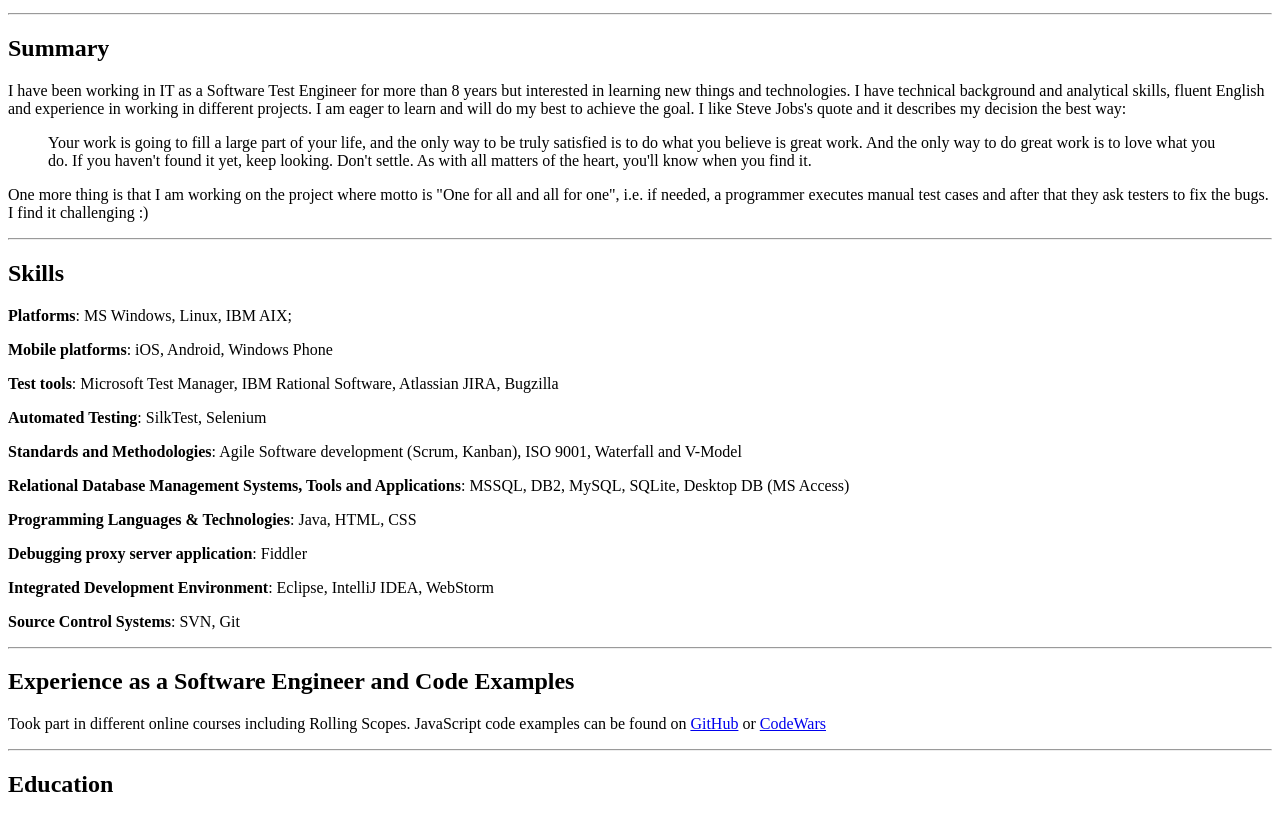
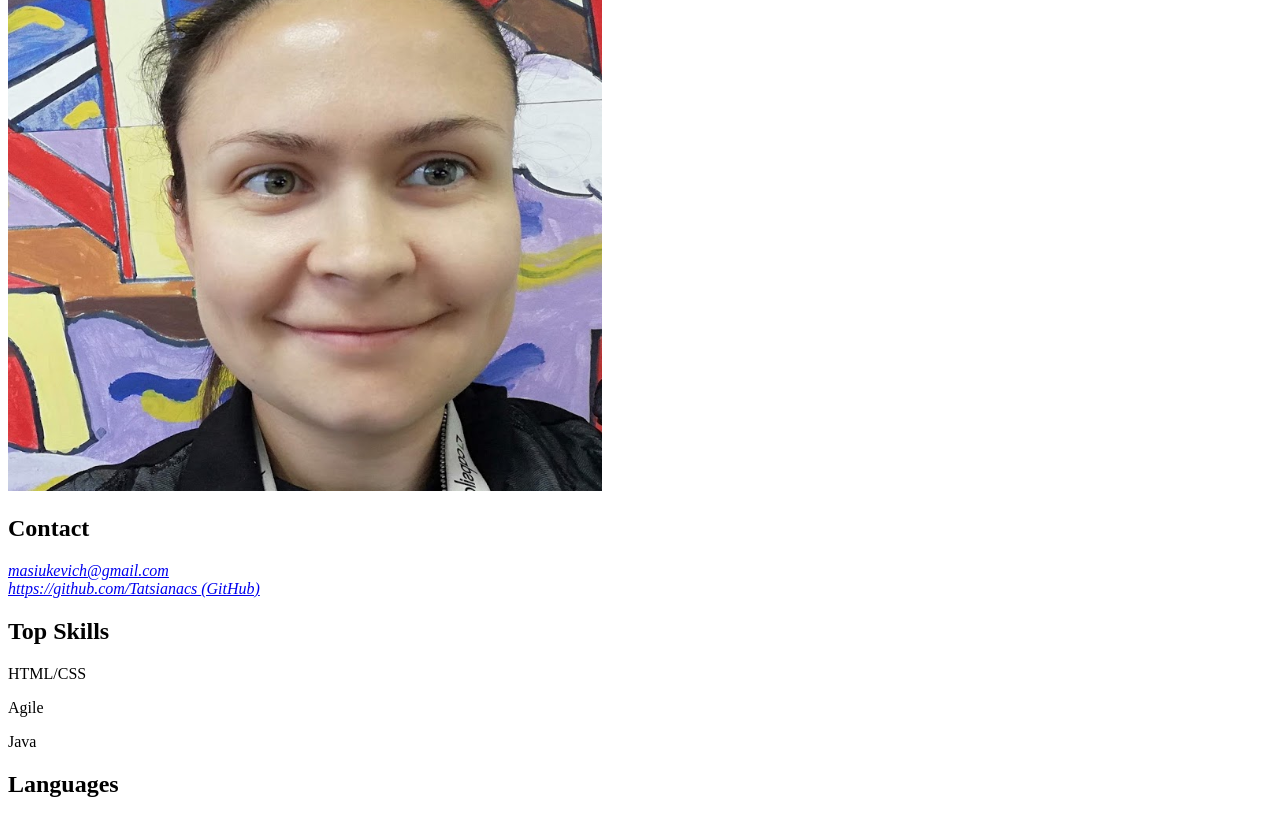
Before and after one commit to Tatsianacs/rsschool-codejam1-cv, a plain HTML site: page index.html in a window 1280 px wide. Shown: the part 101-915 px from the top of the page. Drawn offline with Linux system fonts and the light colour scheme.

Commit message:
feat: add aside block to html
aside block contains contact information

```diff
--- a/index.html
+++ b/index.html
@@ -6,6 +6,21 @@
 </head>
 <body>
 <div class="col-container">
+  <div class="aside-col">
+    <img src="img/my_photo.png" alt="Photo of Tatsiana" class="avatar">
+    <aside>
+      <h2>Contact</h2>
+      <address><a href="mailto:masiukevich@gmail.com">masiukevich@gmail.com</a></address>
+      <address><a href="https://github.com/Tatsianacs" target="_blank">https://github.com/Tatsianacs
+        <span>(GitHub)</span></a></address>
+      <h2>Top Skills</h2>
+      <p>HTML/CSS</p>
+      <p>Agile</p>
+      <p>Java</p>
+      <h2>Languages</h2>
+      <p>English <span>(B2)</span></p>
+    </aside>
+  </div>
   <div class="main-col">
     <header>
       <h1>Tatsiana Masiukevich</h1>
```
